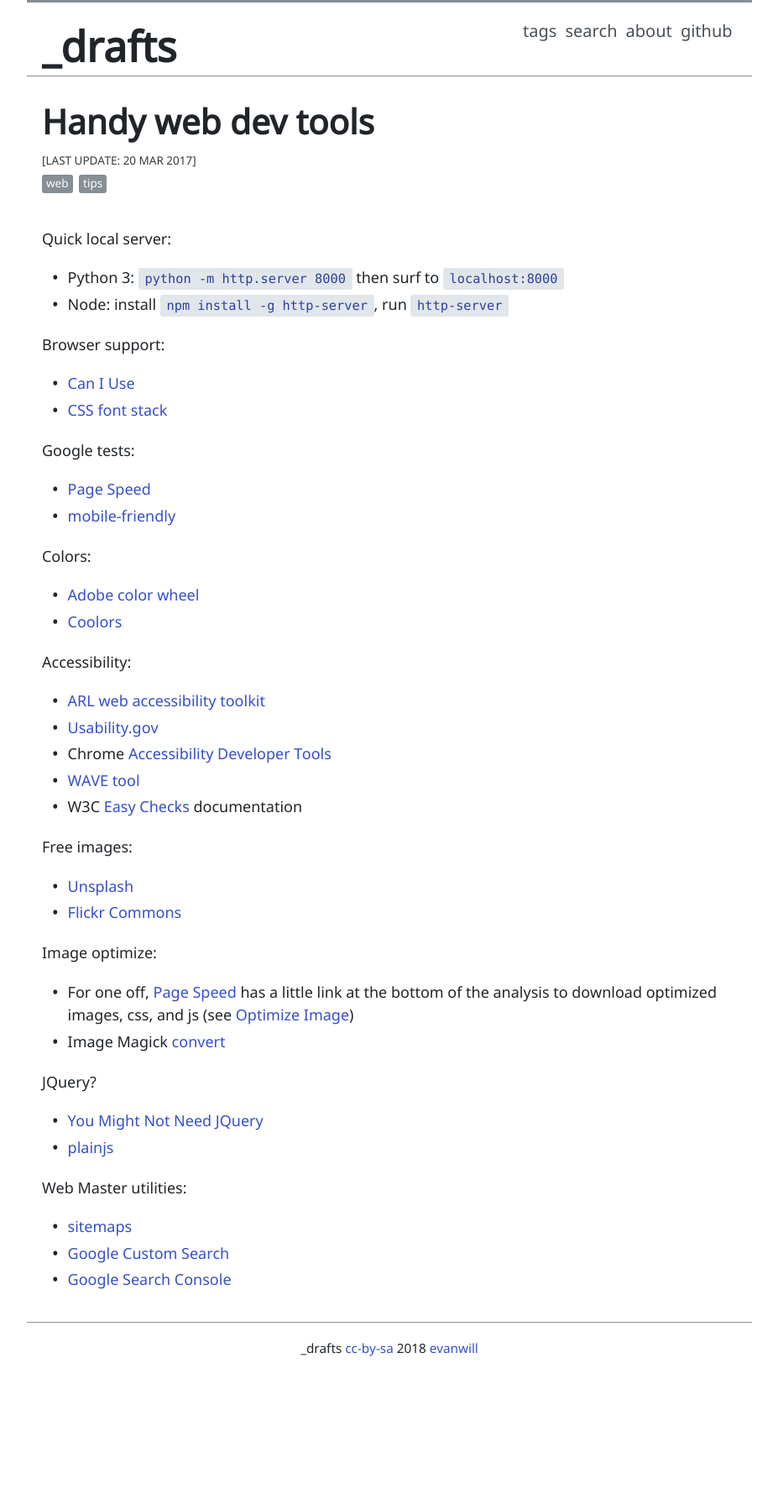
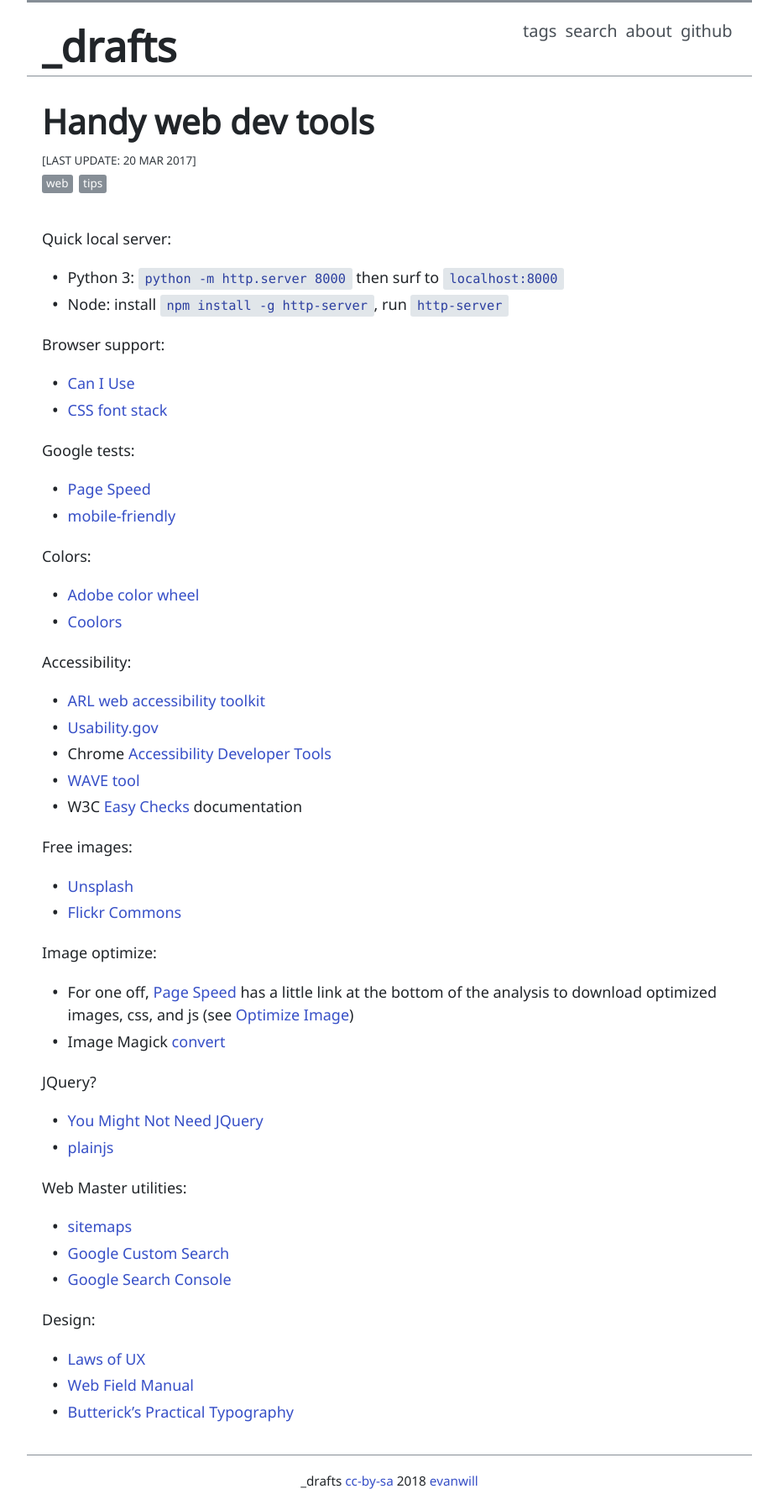
Before and after one commit to evanwill/_drafts, a Jekyll site: the page built from _notes/web-dev.md, in a window 1280 px wide. Shown: the whole page at 84% size, without its empty margins (176-1103 px from the left). Built offline with Jekyll 4.4.1, drawn with Linux system fonts in a browser that asks for light colours; before the commit the page ends 1640 px from its top, so only the background shows below that.

Commit message:
update web dev

```diff
--- a/_notes/web-dev.md
+++ b/_notes/web-dev.md
@@ -44,3 +44,8 @@
 - [sitemaps](https://www.sitemaps.org/protocol.html)
 - [Google Custom Search](https://cse.google.com/cse/)
 - [Google Search Console](https://www.google.com/webmasters/tools/home)
+
+Design:
+- [Laws of UX](https://lawsofux.com/)
+- [Web Field Manual](https://webfieldmanual.com/)
+- [Butterick's Practical Typography](https://practicaltypography.com/)
```
